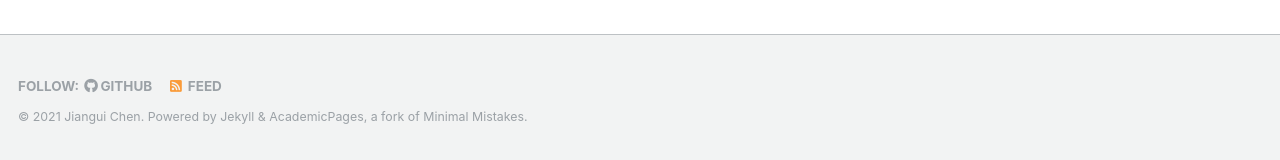
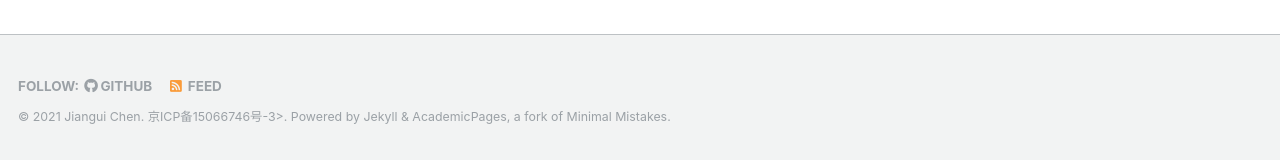
Before and after one commit to Chriskuei/chriskuei.github.io, a Jekyll site: the page built from _pages/about.md, in a window 1280 px wide. Shown: the part 737-897 px from the top of the page. Built offline with Jekyll 4.4.1, drawn with Linux system fonts in a browser that asks for light colours.

Commit message:
Add record

```diff
--- a/_includes/footer.html
+++ b/_includes/footer.html
@@ -21,4 +21,4 @@
   </ul>
 </div>
 
-<div class="page__footer-copyright">&copy; {{ site.time | date: '%Y' }} {{ site.name | default: site.title }}. {{ site.data.ui-text[site.locale].powered_by | default: "Powered by" }} <a href="http://jekyllrb.com" rel="nofollow">Jekyll</a> &amp; <a href="https://github.com/academicpages/academicpages.github.io">AcademicPages</a>, a fork of <a href="https://mademistakes.com/work/minimal-mistakes-jekyll-theme/" rel="nofollow">Minimal Mistakes</a>.</div>
+<div class="page__footer-copyright">&copy; {{ site.time | date: '%Y' }} {{ site.name | default: site.title }}. <a href="https://beian.miit.gov.cn/">京ICP备15066746号-3</a>>. {{ site.data.ui-text[site.locale].powered_by | default: "Powered by" }} <a href="http://jekyllrb.com" rel="nofollow">Jekyll</a> &amp; <a href="https://github.com/academicpages/academicpages.github.io">AcademicPages</a>, a fork of <a href="https://mademistakes.com/work/minimal-mistakes-jekyll-theme/" rel="nofollow">Minimal Mistakes</a>.</div>
```
